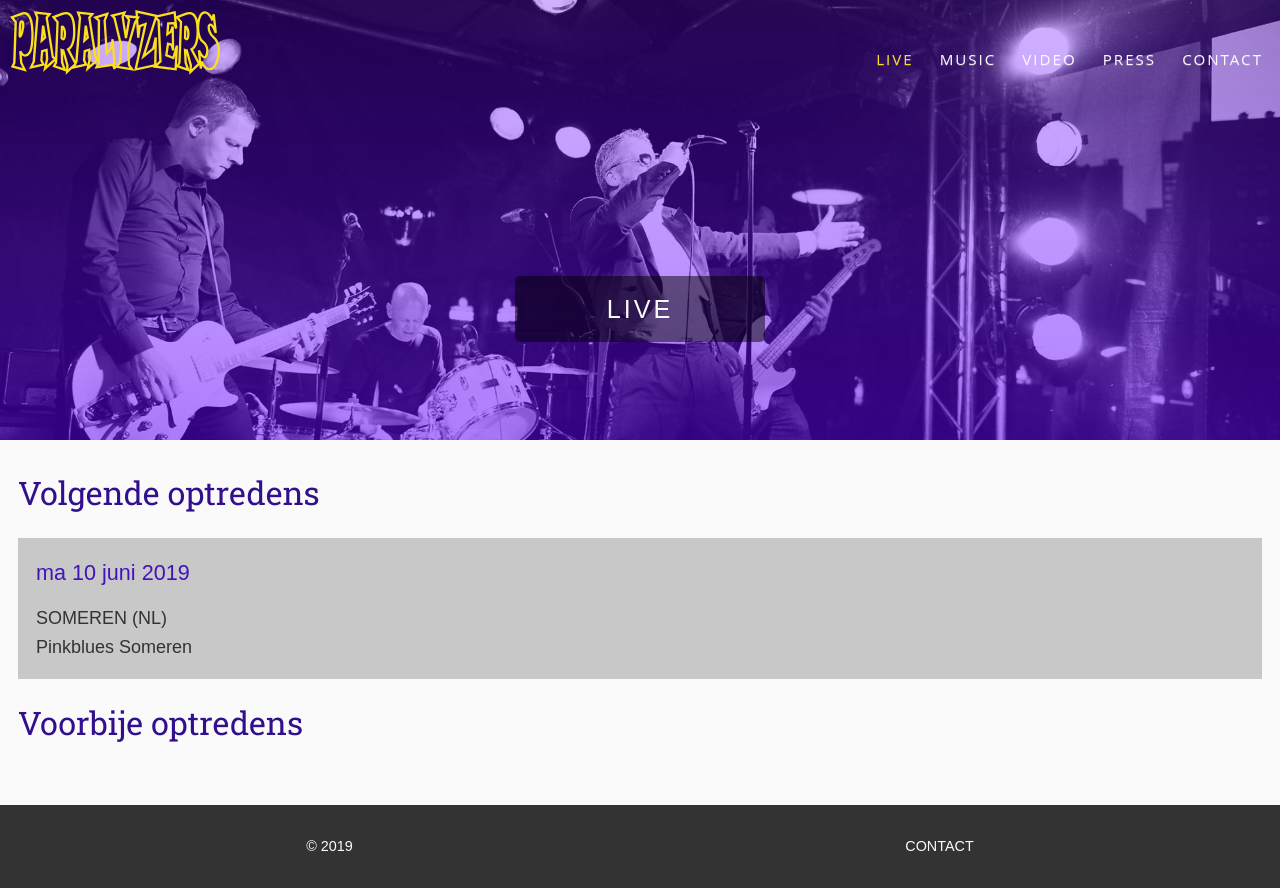
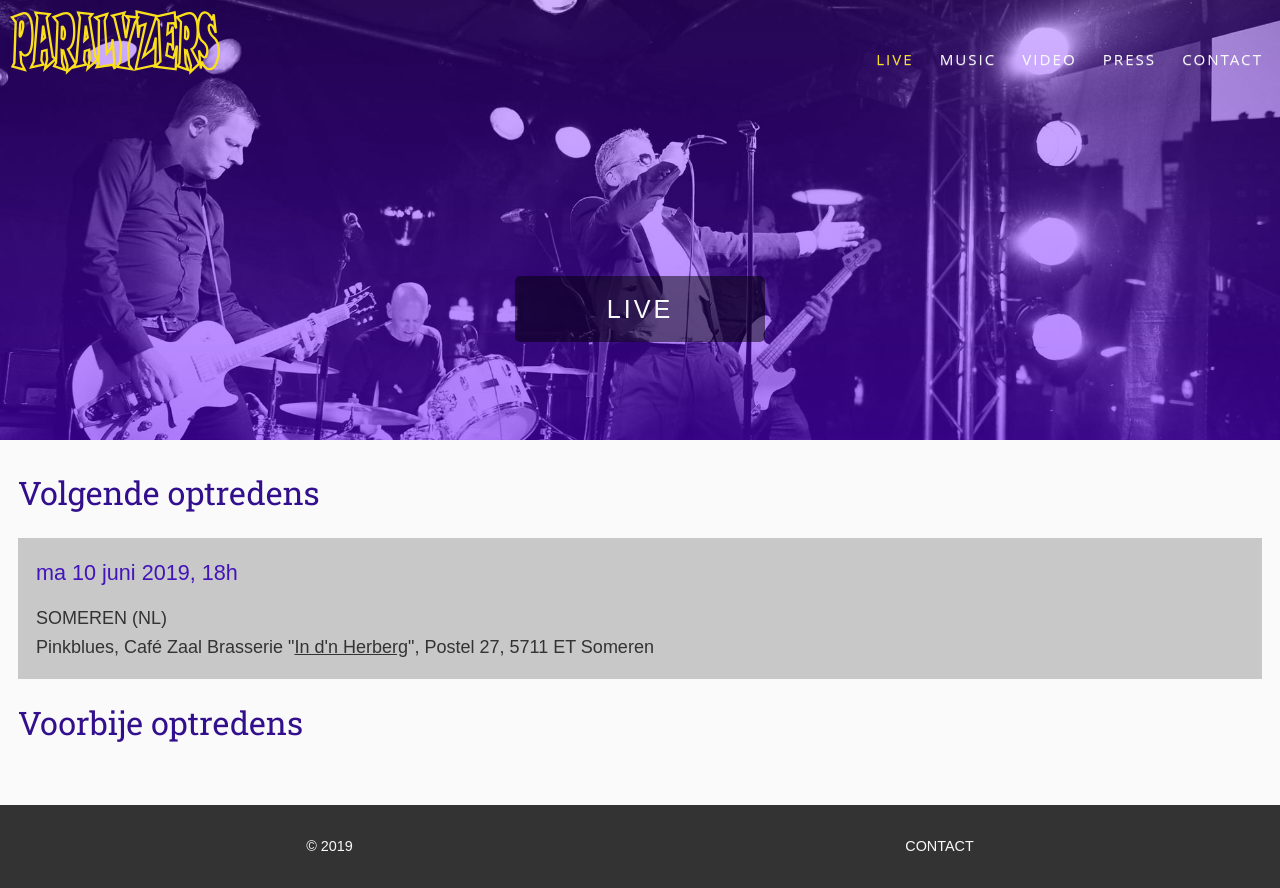
Before and after one commit to rudiponthier/paralyzers, a PHP site: page /live.php in a window 1280 px wide. Run offline with PHP 8.4, Linux system fonts and the light colour scheme; some libraries are stand-ins or nearby versions; some web fonts are replaced.

Commit message:
Info optreden Someren aangevuld

```diff
--- a/live.php
+++ b/live.php
@@ -24,9 +24,9 @@ $description="Optredens van rootsrockband Paralyzers.";
 	          <div style="display: block">
 	            <ul>
 	              <li>
-	              	<h3 class="gig-date">ma 10 juni 2019</h3>
+	              	<h3 class="gig-date">ma 10 juni 2019, 18h</h3>
 	              	<span class="gig-city">Someren (NL)</span>
-	              	<span class="gig-name">Pinkblues Someren</span>
+	              	<span class="gig-name">Pinkblues, Café Zaal Brasserie "<a href="https://indenherberg.nl" target ="_blank">In d'n Herberg</a>", Postel 27, 5711 ET Someren</span>
 	              </li>
 	            </ul>
 	          </div>
```
